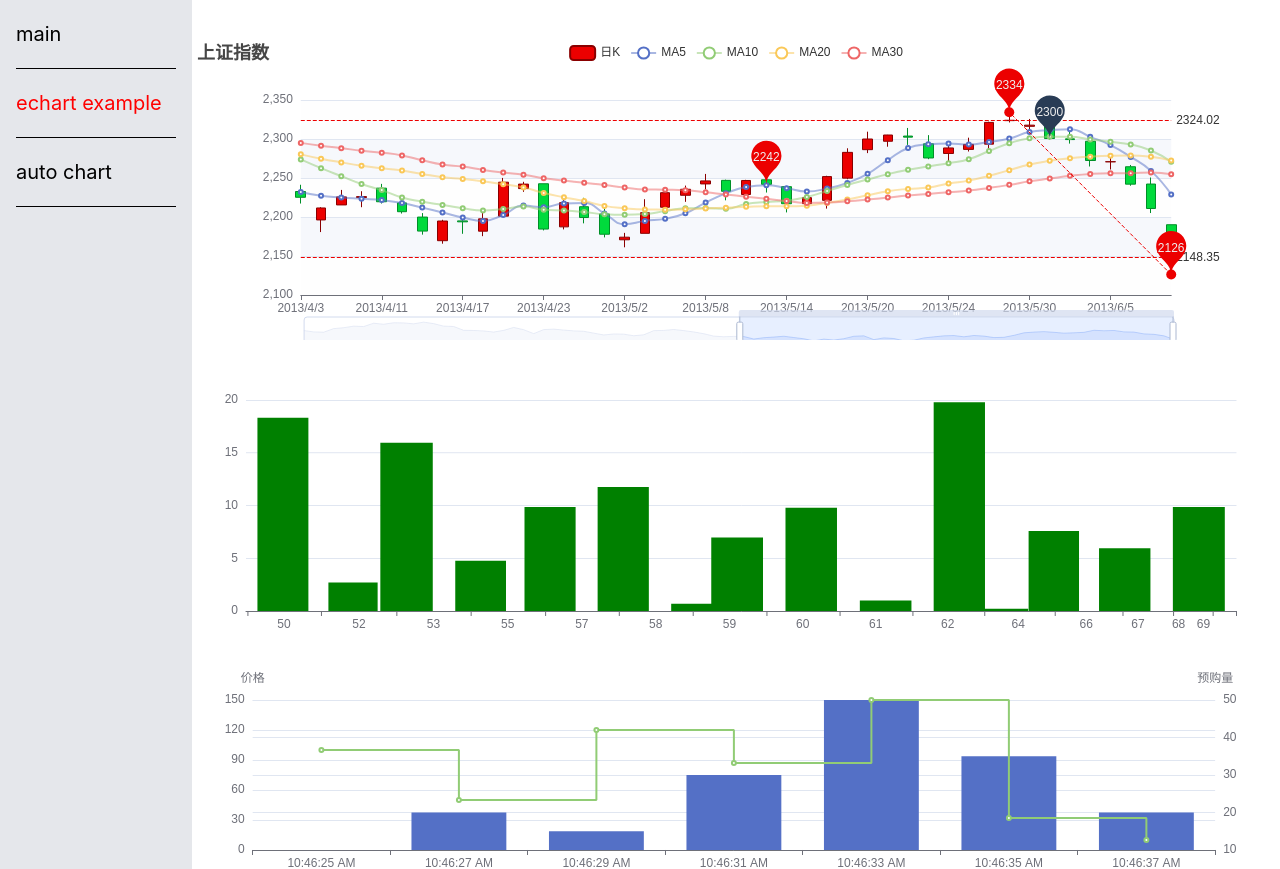
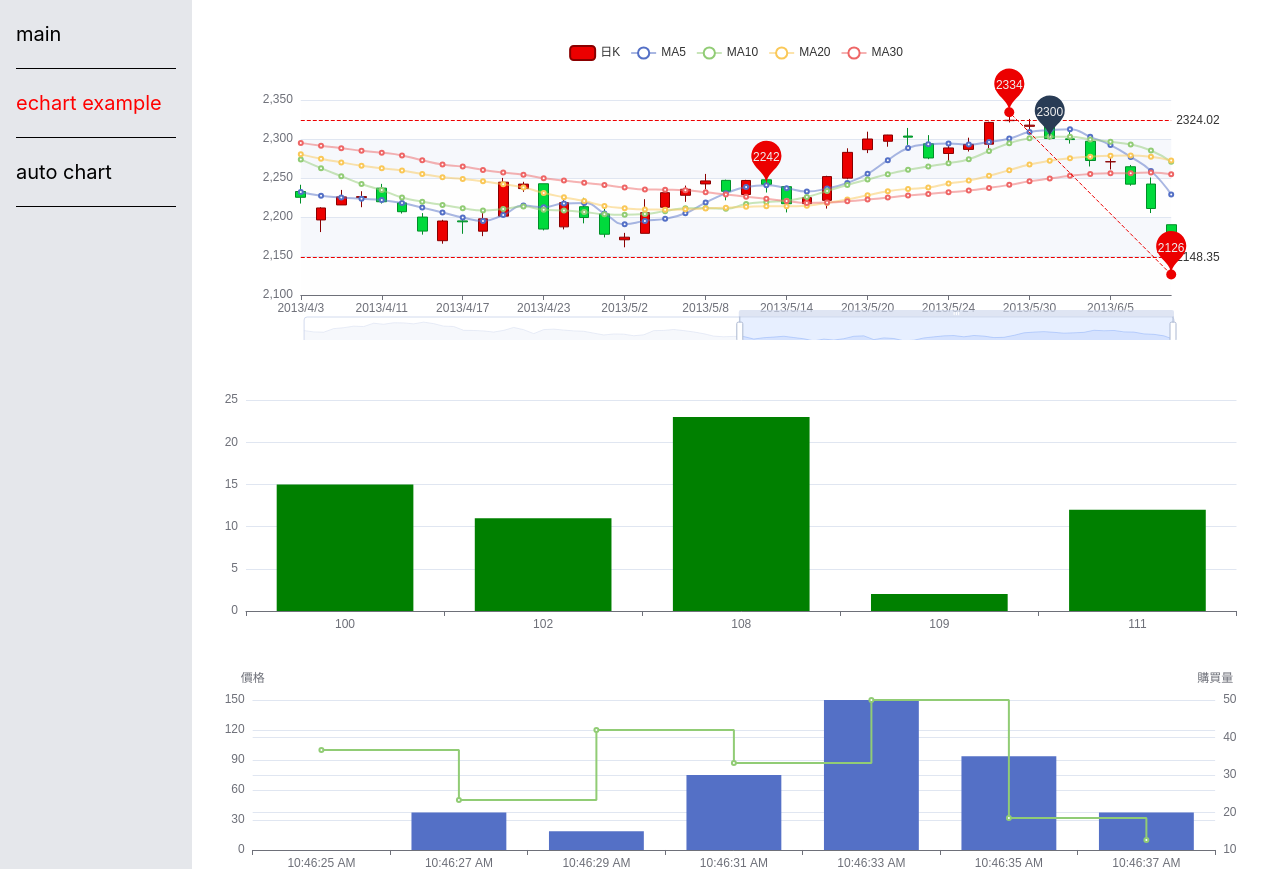
Before and after one commit to okesseko/stock-font-end, a React (Create React App) app: page /echart-example in a window 1280 px wide. Shown: the top 869 px of the page. Built offline with nearby package versions, Linux system fonts and the light colour scheme; no server answers.

Commit message:
調整圖表

```diff
--- a/src/pages/echart-example/bar-line/index.jsx
+++ b/src/pages/echart-example/bar-line/index.jsx
@@ -45,12 +45,12 @@ const options = {
     {
       type: "value",
       scale: true,
-      name: "价格",
+      name: "價格",
     },
     {
       type: "value",
       scale: true,
-      name: "预购量",
+      name: "購買量",
     },
   ],
   dataZoom: [
@@ -69,7 +69,7 @@ const options = {
       data: [10, 20, 15, 30, 50, 35, 20],
     },
     {
-      name: "最新成交价",
+      name: "成交價",
       type: "line",
       step: "end",
       data: [100, 50, 120, 87, 150, 32, 10],
--- a/src/pages/echart-example/candlestick/index.jsx
+++ b/src/pages/echart-example/candlestick/index.jsx
@@ -18,10 +18,6 @@ function calculateMA(dayCount) {
   return result;
 }
 const options = {
-  title: {
-    text: "上证指数",
-    left: 0,
-  },
   tooltip: {
     trigger: "axis",
     axisPointer: {
@@ -88,7 +84,7 @@ const options = {
         },
         data: [
           {
-            name: "XX标点",
+            name: "XX標點",
             coord: ["2013/5/31", 2300],
             value: 2300,
             itemStyle: {
--- a/src/pages/echart-example/index.jsx
+++ b/src/pages/echart-example/index.jsx
@@ -1,38 +1,22 @@
 import React, { useEffect, useRef, useState } from "react";
 import Candlestick from "./candlestick";
-import BarChart from "./bar"
-import BarLineChart from "./bar-line"
-import Settings from "./settings"
+import BarChart from "./bar";
+import BarLineChart from "./bar-line";
 
 const EchartExample = () => {
-  const [barData, setBarData] = useState({});
-  const barRef = useRef();
-  barRef.current=barData
-  useEffect(() => {
-    function renderData() {
-      const random = Math.floor(Math.random() * 20 + 50);
-      if (!barRef.current[random]) {
-        setBarData((barData) => ({ ...barData, [random]: Math.floor(Math.random() * 20 + 1)}));
-      } else {
-        setBarData((barData) => ({
-          ...barData,
-          [random]: barData[random] + 1,
-        }));
-      }
-    }
-    const barLoop = setInterval(() => {
-      renderData();
-    }, 200);
-    return () => {
-      clearInterval(barLoop);
-    };
-  }, []);
   return (
     <div>
       <Candlestick />
-      <BarChart data={barData} />
+      <BarChart
+        data={{
+          100: 15,
+          102: 11,
+          108: 23,
+          109: 2,
+          111: 12,
+        }}
+      />
       <BarLineChart />
-      <Settings />
     </div>
   );
 };
```
